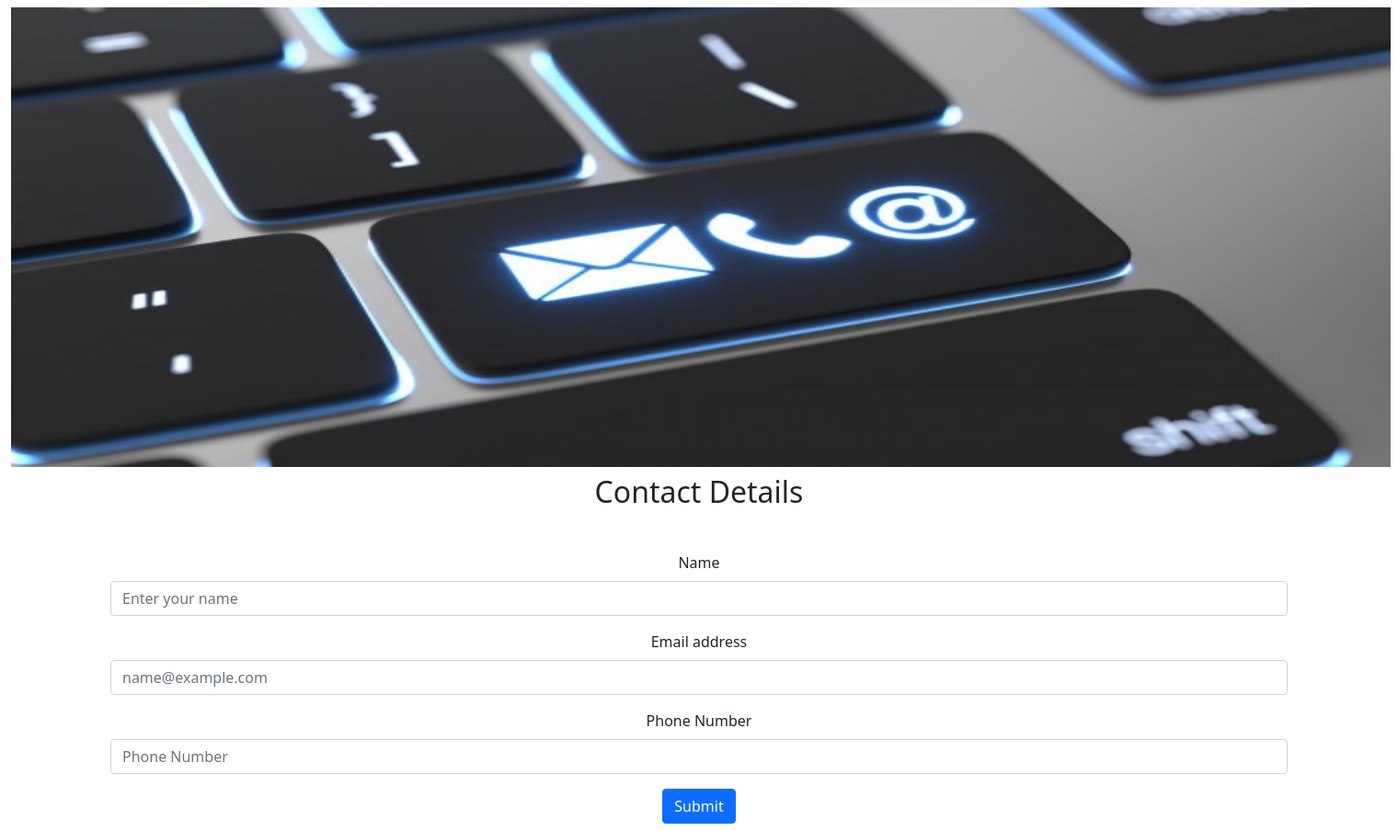
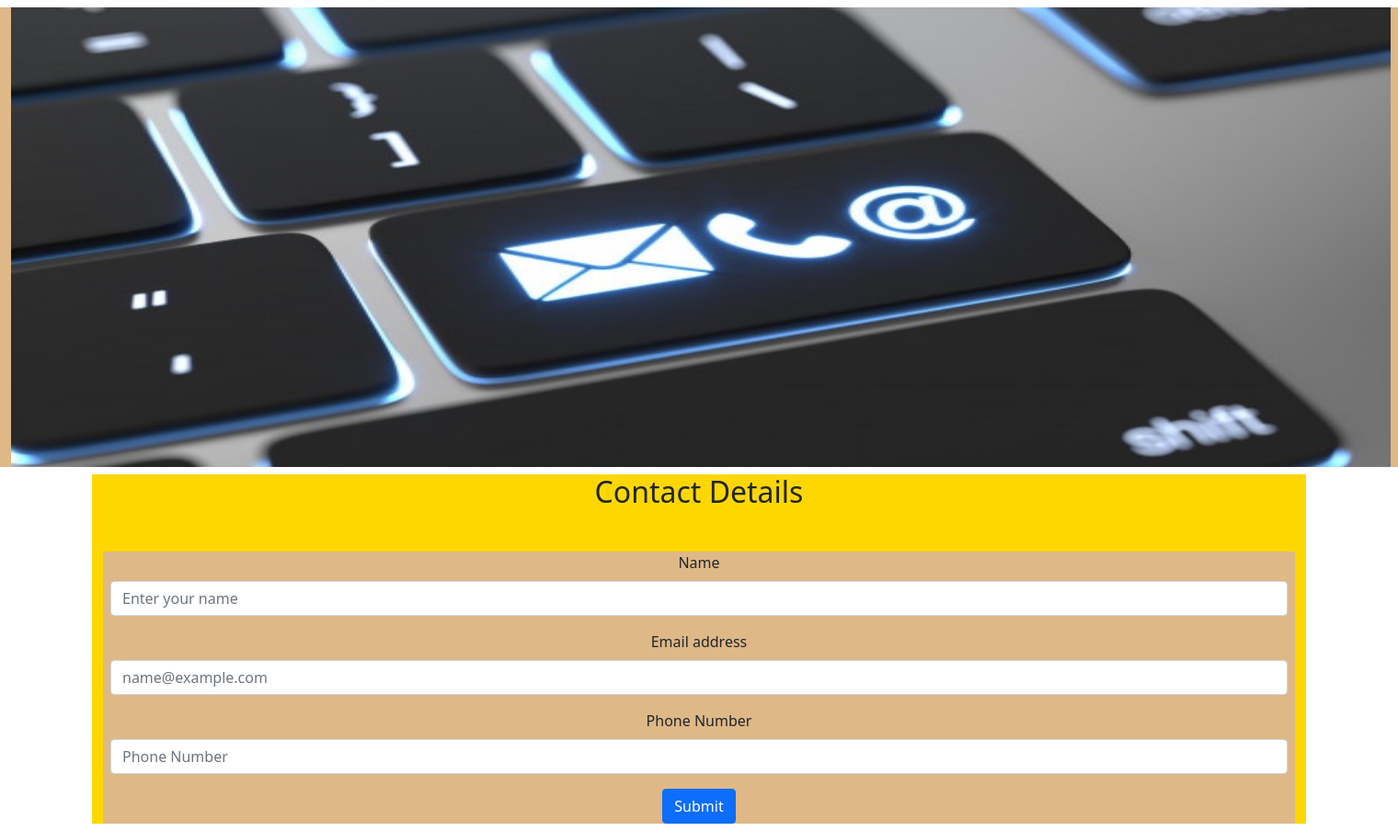
Before and after one commit to shaikhaisha2707/django, a Django app: page /contact in a window 1520 px wide. Shown: the part 56-960 px from the top of the page at 92% size. Run offline with Django 3.2, Linux system fonts and the light colour scheme.

Commit message:
small changes

```diff
--- a/Hello/home/views.py
+++ b/Hello/home/views.py
@@ -17,7 +17,7 @@ def index(request):
         'variables':'This is a variable',
 
     }
-    messages.success(request,"This is a test msg")
+    messages.success(request,"Welcome To Chocolate Website!")
 
     return render(request,'index.html',context)
 
--- a/Hello/templates/contact.html
+++ b/Hello/templates/contact.html
@@ -4,16 +4,17 @@
 {%endblock title%}
 
 {%block body%}
-<div class="container-fluid" align="center">
+
+<div class="container-fluid" style="background-color: burlywood;" align="center">
   <img src="/static/contact.jpg" class="d-block my-2 " width="1500" height="500" alt="...">
 </div>
-<div class="container" align="center">
+<div class="container" style="background-color: gold;" align="center">
   <h2>Contact Details</h2>
   <marquee>Please fill your Contact details</marquee>
   <form method="post" action="/contact">
     {% csrf_token %}
 
-    <div class="container px-2 my-2" align="center">
+    <div class="container px-2 my-2" style="background-color: burlywood;" align="center">
       <div class="mb-3">
         <label for="name" class="form-label">Name</label>
         <input type="text" class="form-control" id="name" placeholder="Enter your name" name="name">
@@ -29,5 +30,8 @@
       <button class="btn btn-primary" type="submit" value="Submit">Submit</button>
     </div>
   </form>
+
 </div>
+
+
 {%endblock body%}
```
Also changed, not shown: Hello/db.sqlite3.
